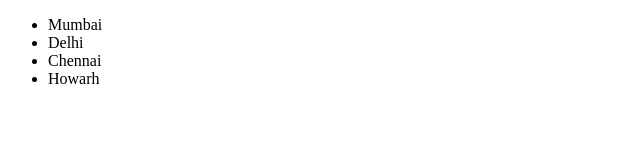
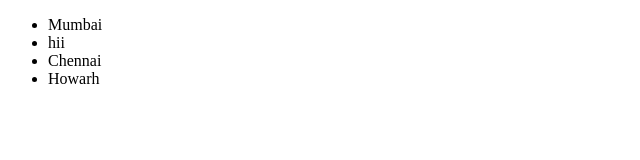
Before and after one commit to tushar0122/newGitTest, a plain HTML site: page index.html in a window 1280 px wide. Shown: the full height of the page, 0-640 px from the left. Drawn offline with Linux system fonts and the light colour scheme.

Commit message:
Update index.html

```diff
--- a/index.html
+++ b/index.html
@@ -9,7 +9,7 @@
 <body>
     <ul>
         <li>Mumbai</li>
-        <li>Delhi</li>
+        <li>hii</li>
         <li>Chennai</li>
         <li>Howarh</li>
     </ul>
```
